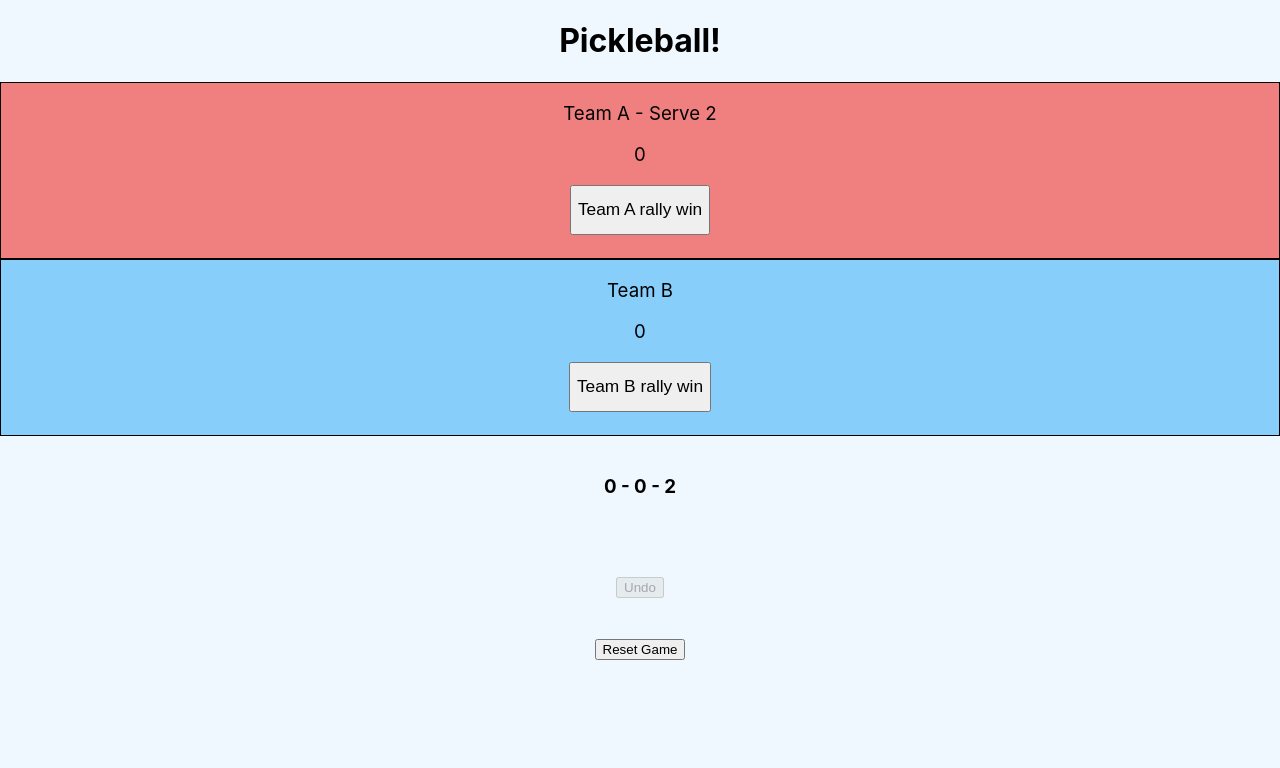
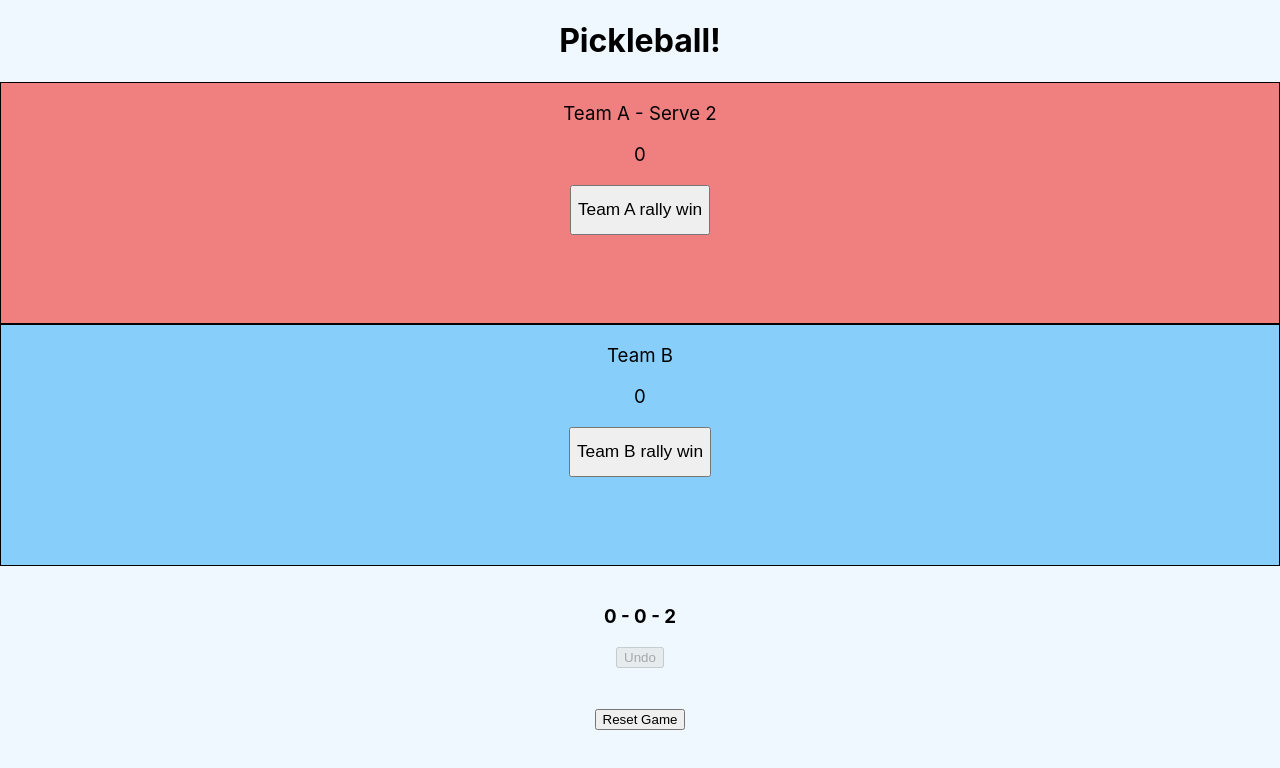
Before and after one commit to doey77/pickleball-scorer, a React (Create React App) app: page / in a window 1280 px wide. Shown: the top 768 px of the page. Built offline with nearby package versions, Linux system fonts and the light colour scheme.

Commit message:
minor adjustments

```diff
--- a/src/components/Pickleball.tsx
+++ b/src/components/Pickleball.tsx
@@ -116,7 +116,6 @@ export default function PickleBall() {
     <>
       <h1>Pickleball!</h1>
       <Scoreboard game={game} scoreFunc={score} />
-      <br /> <br /> <br />
       <button type="button" disabled={isUndoDisabled} onClick={undo}>
         Undo
       </button>
@@ -124,6 +123,7 @@ export default function PickleBall() {
       <button type="button" onClick={() => resetGame(true)}>
         Reset Game
       </button>
+      <br /> <br />
     </>
   )
 }
--- a/src/components/css/ScoreboardTeamScore.css
+++ b/src/components/css/ScoreboardTeamScore.css
@@ -1,6 +1,7 @@
 .score-box {
     border: 1px solid black;
     font-size: 14pt;
+    height: 30vh;
 }
 
 .a-color {
```
